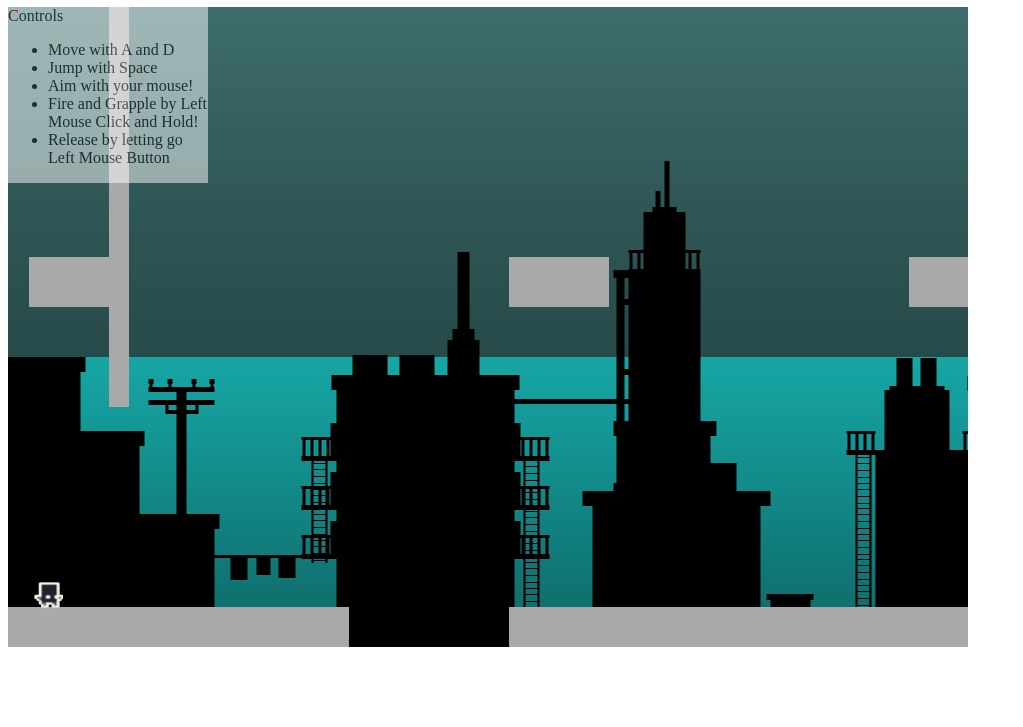
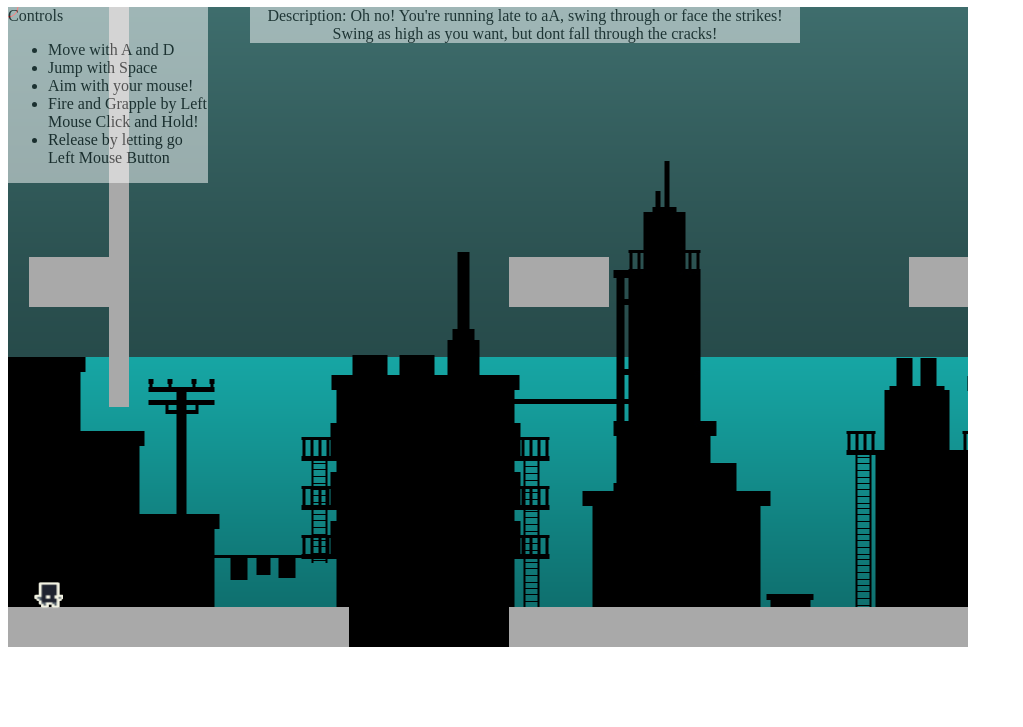
Before and after one commit to SackofCodetatoes/grapplehook, a website built with webpack: page index.html in a window 1280 px wide. Shown: the part 73-800 px from the top of the page, without its empty margins (0-1023 px from the left). Built offline with nearby package versions, Linux system fonts and the light colour scheme; animation ran at ten frames a second.

Commit message:
Add production readme

```diff
--- a/index.html
+++ b/index.html
@@ -20,6 +20,7 @@
     <li>Release by letting go Left Mouse Button</li>
   </ul>
 </div>
+<div class="description">Description: Oh no! You're running late to aA, swing through or face the strikes! <br>Swing as high as you want, but dont fall through the cracks! </div>
 </body>
 <script type="application/javascript" src="javascript/bundle.js"></script>
 </html>
--- a/style/style.css
+++ b/style/style.css
@@ -3,7 +3,7 @@
   /* display: inline; */
 
 }
-.controls-div {
+.controls-div, .description {
   width: 200px;
   position: absolute;
   top: 80px;
@@ -12,3 +12,8 @@
   opacity: 0.5;
   /* display: inline; */
 }
+.description {
+  left: 250px;
+  width: 550px;
+  text-align: center;
+}
```
Also changed, not shown: README.md, docs/README.md (added).
